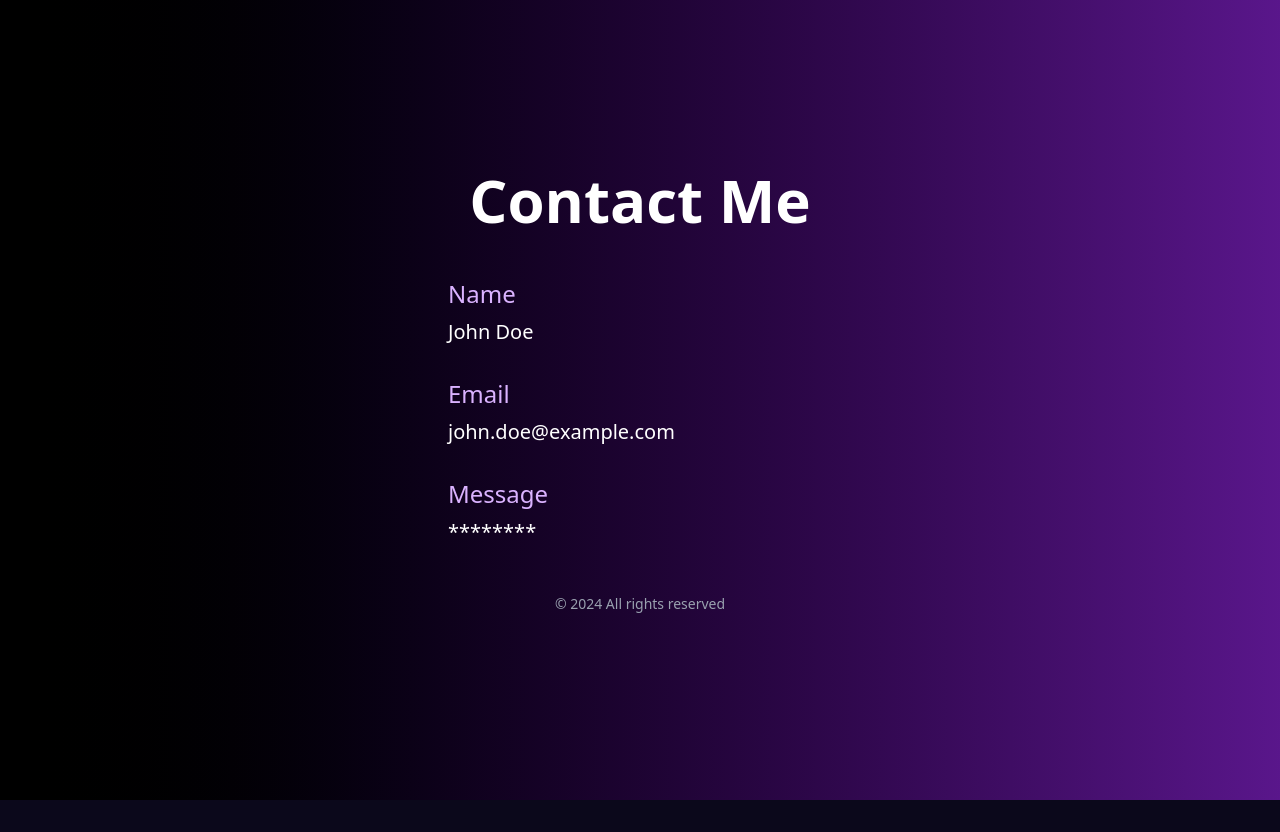
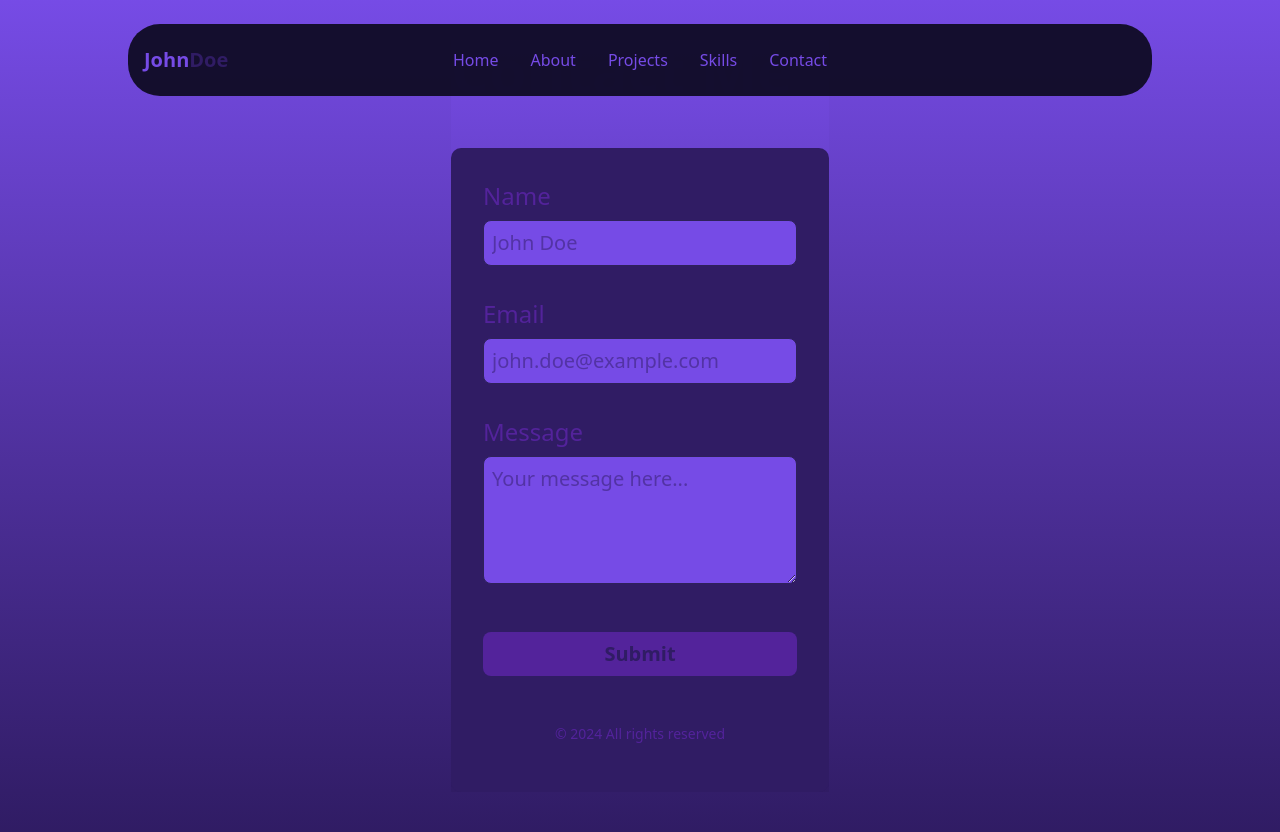
Before and after one commit to Anweshasaha20/Srijan25_SnapSyntax_Transactions, a React (Vite) app: page /contact in a window 1280 px wide. Before the commit the page ends 800 px from the top, so only its background shows below. Built offline with nearby package versions, Linux system fonts and the light colour scheme.

Commit message:
refactor: update routing structure and enhance UI components

```diff
--- a/src/App.tsx
+++ b/src/App.tsx
@@ -11,11 +11,13 @@ function App() {
     <>
       <BrowserRouter>
         <Routes>
-          <Route path="/" element={<Home />} />
-          <Route path="/about" element={<About />} />
-          <Route path="/skills" element={<Skills />} />
-          <Route path="/projects" element={<Projects />} />
-          <Route path="/contact" element={<Contact />} />
+          <Route path="/" element={<Layout />}>
+            <Route index element={<Home />} />
+            <Route path="/about" element={<About />} />
+            <Route path="/skills" element={<Skills />} />
+            <Route path="/projects" element={<Projects />} />
+            <Route path="/contact" element={<Contact />} />
+          </Route>
         </Routes>
       </BrowserRouter>
     </>
--- a/src/components/Navbar.tsx
+++ b/src/components/Navbar.tsx
@@ -32,17 +32,14 @@ const Navbar: React.FC = () => {
   return (
     <header
       className={`fixed mt-6 w-[80vw] mx-auto z-50 transition-all duration-300 rounded-4xl ${
-        scrolled ? "bg-primary shadow-md py-2" : "bg-primary py-4"
+        scrolled ? "bg-background shadow-md py-2" : "bg-background/90 py-4"
       }`}
     >
       <div className="container mx-auto px-4 grid grid-cols-3 items-center">
         {/* Logo or Portfolio Name */}
         <div className="text-xl font-bold">
-          <Link
-            to="/"
-            className="text-primary-foreground hover:text-primary-foreground/90 transition"
-          >
-            <span className="text-primary-foreground">John</span>
+          <Link to="/" className="hover:text-primary/90 transition">
+            <span className="text-primary">John</span>
             <span className="text-secondary">Doe</span>
           </Link>
         </div>
@@ -53,7 +50,7 @@ const Navbar: React.FC = () => {
             <React.Fragment key={item.label}>
               <Link
                 to={item.href}
-                className="text-primary-foreground/80 hover:text-primary-foreground transition px-4 py-2"
+                className="text-primary hover:text-primary/80 transition px-4 py-2"
               >
                 {item.label}
               </Link>
@@ -70,7 +67,7 @@ const Navbar: React.FC = () => {
         {/* Mobile Menu Button - Align to the right */}
         <div className="md:hidden col-start-3 flex justify-end">
           <button
-            className="focus:outline-none text-primary-foreground"
+            className="focus:outline-none text-primary"
             onClick={() => setIsMenuOpen(!isMenuOpen)}
             aria-label="Toggle menu"
           >
@@ -111,13 +108,13 @@ const Navbar: React.FC = () => {
 
       {/* Mobile Menu */}
       {isMenuOpen && (
-        <div className="md:hidden bg-primary shadow-lg absolute top-full left-0 right-0 py-3">
+        <div className="md:hidden bg-background shadow-lg absolute top-full left-0 right-0 py-3">
           <div className="container mx-auto px-4 flex flex-col space-y-3">
             {navItems.map((item) => (
               <a
                 href={item.href}
                 key={item.label}
-                className="block text-primary-foreground/80 hover:text-primary-foreground transition py-2"
+                className="block text-primary hover:text-primary/80 transition py-2"
                 onClick={() => setIsMenuOpen(false)}
               >
                 {item.label}
--- a/src/pages/About.tsx
+++ b/src/pages/About.tsx
@@ -3,20 +3,22 @@ import { Button } from "@/components/ui/button";
 function About() {
   return (
     <div className="flex flex-col items-center justify-center h-screen gap-10 px-8">
-      <h1 className="text-8xl font-extrabold text-primary-foreground text-center">About Me</h1>
+      <h1 className="text-8xl font-extrabold text-primary-foreground text-center">
+        About Me
+      </h1>
       <p className="text-lg max-w-2xl text-primary-foreground text-center">
-        Lorem ipsum dolor sit amet, consectetur adipiscing elit. Sed non risus.
-        Suspendisse lectus tortor, dignissim sit amet, adipiscing nec, ultricies
-        sed, dolor. Cras elementum ultrices diam. Maecenas ligula massa, varius
-        a, semper congue, euismod non, mi. Proin porttitor, orci nec nonummy
-        molestie, enim est eleifend mi, non fermentum diam nisl sit amet erat.
-        Duis semper. Duis arcu massa, scelerisque vitae, consequat in, pretium
-        at, ligula. Suspendisse hendrerit, dolor sed auctor fermentum, velit
-        neque interdum orci, sit amet eleifend nisl lorem et lorem. Suspendisse
-        et orci vel massa rutrum pulvinar.{" "}
+        Hi there! I'm a passionate software developer with expertise in modern
+        web technologies. I specialize in building responsive, accessible, and
+        performant web applications using React, TypeScript, and Next.js. With a
+        strong foundation in frontend development and an eye for clean,
+        maintainable code, I enjoy tackling complex problems and creating
+        elegant solutions. When I'm not coding, you can find me exploring new
+        technologies, contributing to open-source projects, and sharing
+        knowledge with the developer community. I'm always looking for new
+        challenges and opportunities to grow as a developer.
       </p>
       <Button className="mt-6 bg-primary hover:bg-primary/80 text-primary-foreground text-lg px-8 py-3">
-        Continue
+        View My Work
       </Button>
     </div>
   );
--- a/src/pages/Contact.tsx
+++ b/src/pages/Contact.tsx
@@ -1,32 +1,82 @@
-import React from "react";
+import { useState } from "react";
 
 function Contact() {
+  const [name, setName] = useState("");
+  const [email, setEmail] = useState("");
+  const [message, setMessage] = useState("");
+
+  const handleSubmit = (e: React.FormEvent) => {
+    e.preventDefault();
+    console.log({ name, email, message });
+    // Form submission logic would go here
+  };
+
   return (
-    <div className="bg-gradient-to-r from-black to-purple-900 text-white min-h-screen">
-      <div className="flex flex-col items-center justify-center min-h-screen p-8">
-        <h1 className="text-6xl font-extrabold mb-12">Contact Me</h1>
+    <div className="my-10 bg-gradient-to-b from-primary to-secondary">
+        <h1 className="text-6xl font-extrabold mb-12 text-primary">
+          Contact Me
+        </h1>
 
-        <div className="w-full max-w-md space-y-8 text-xl self-center px-8">
+        <form
+          onSubmit={handleSubmit}
+          className="w-full max-w-md space-y-8 text-xl self-center px-8 bg-secondary bg-opacity-10 p-8 rounded-lg backdrop-blur-sm"
+        >
           <div className="flex flex-col space-y-2">
-            <span className="text-2xl text-purple-300">Name</span>
-            <span className="text-xl">John Doe</span>
+            <label htmlFor="name" className="text-2xl text-accent">
+              Name
+            </label>
+            <input
+              type="text"
+              id="name"
+              value={name}
+              onChange={(e) => setName(e.target.value)}
+              className="p-2 border rounded-md bg-primary bg-opacity-90 text-secondary"
+              placeholder="John Doe"
+              required
+            />
           </div>
 
           <div className="flex flex-col space-y-2">
-            <span className="text-2xl text-purple-300">Email</span>
-            <span className="text-xl">john.doe@example.com</span>
+            <label htmlFor="email" className="text-2xl text-accent">
+              Email
+            </label>
+            <input
+              type="email"
+              id="email"
+              value={email}
+              onChange={(e) => setEmail(e.target.value)}
+              className="p-2 border rounded-md bg-primary bg-opacity-90 text-secondary"
+              placeholder="john.doe@example.com"
+              required
+            />
           </div>
 
           <div className="flex flex-col space-y-2">
-            <span className="text-2xl text-purple-300">Message</span>
-            <span className="text-xl">********</span>
+            <label htmlFor="message" className="text-2xl text-accent">
+              Message
+            </label>
+            <textarea
+              id="message"
+              value={message}
+              onChange={(e) => setMessage(e.target.value)}
+              className="p-2 border rounded-md bg-primary bg-opacity-90 text-secondary h-32"
+              placeholder="Your message here..."
+              required
+            />
           </div>
-          <footer className="mt-auto py-4 text-center text-sm text-gray-400">
+
+          <button
+            type="submit"
+            className="mt-4 w-full py-2 px-4 bg-accent hover:bg-primary text-secondary font-bold rounded-md transition"
+          >
+            Submit
+          </button>
+
+          <footer className="mt-auto py-4 text-center text-sm text-accent">
             © 2024 All rights reserved
           </footer>
-        </div>
+        </form>
       </div>
-    </div>
   );
 }
 
--- a/src/pages/skills.tsx
+++ b/src/pages/skills.tsx
@@ -23,7 +23,7 @@ export default function SkillsPage() {
   const rightSkills = skills.slice(mid);
 
   return (
-    <div className="bg-gradient-to-r from-black to-purple-900 text-white min-h-screen">
+    <div className="py-16 bg-gradient-to-b from-primary to-secondary">
       <div className="max-w-3xl mx-auto py-16 px-4">
         <h1 className="text-6xl font-extrabold mb-12 text-center">
           Technical Skills
```
